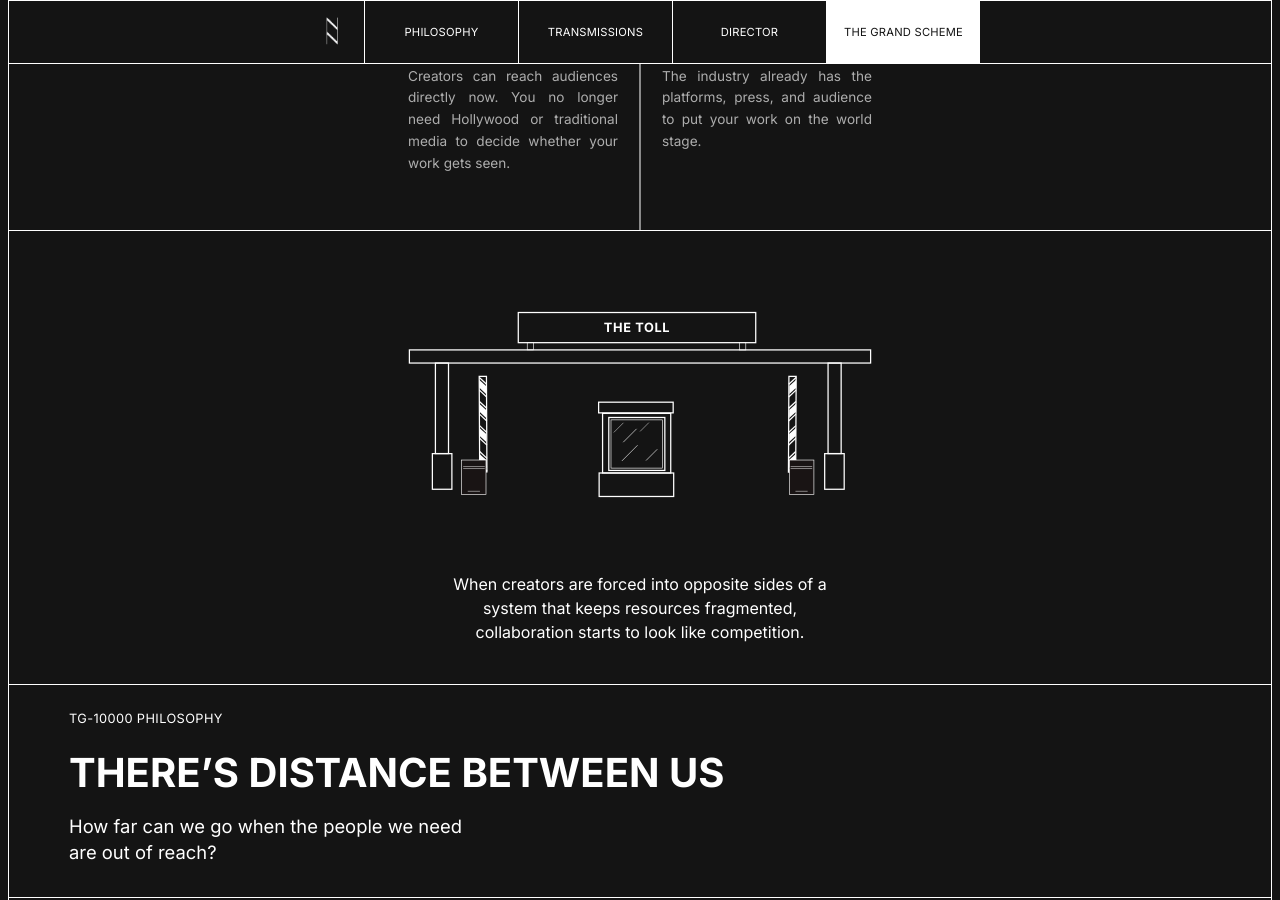
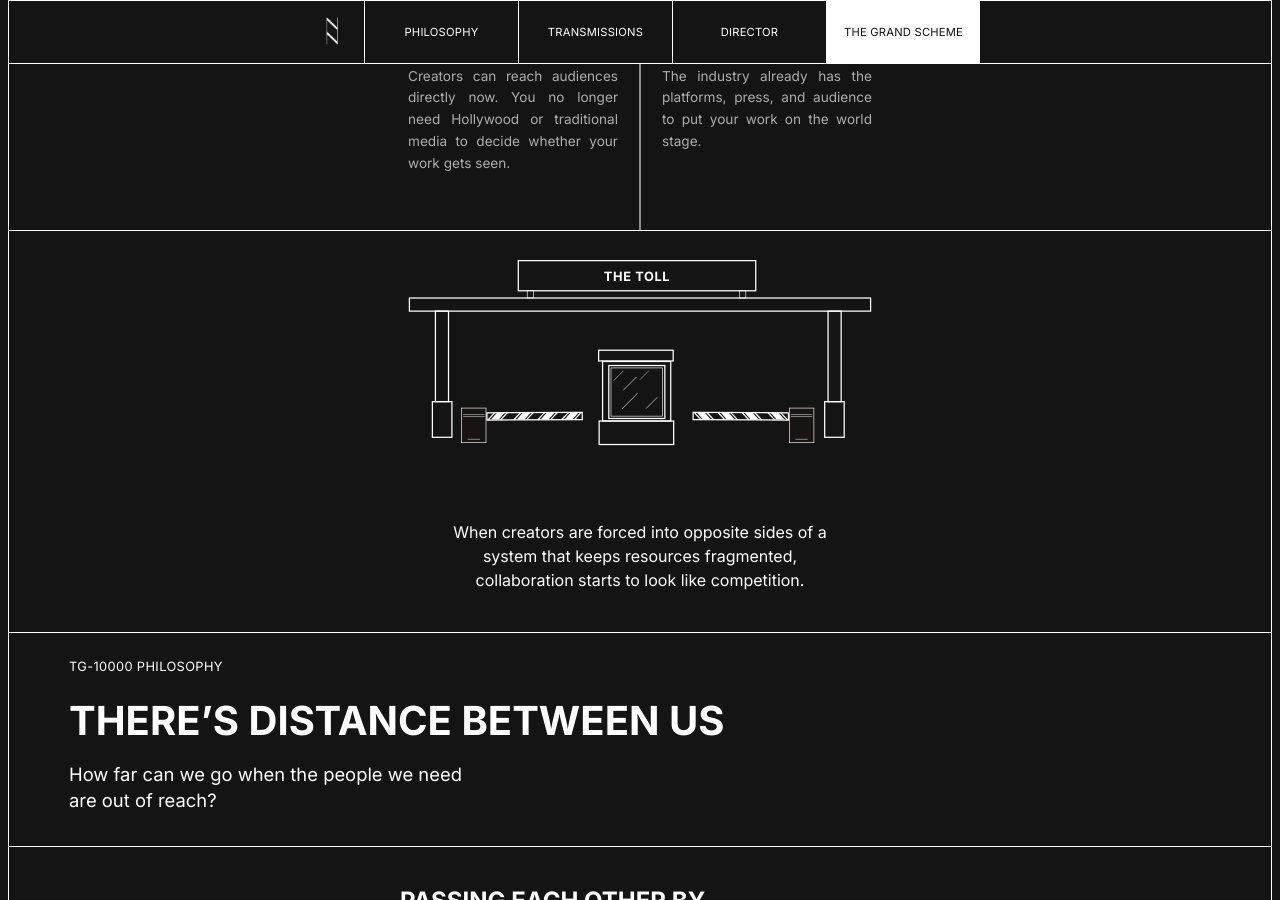
Before and after one commit to laindoe/ten-grand, a Jekyll site: the page built from index.html, in a window 1280 px wide and 900 px high, scrolled down 2285 px. Built offline with Jekyll 4.4.1, drawn with Linux system fonts in a browser that asks for light colours.

Commit message:
Match the toll section's top gap to the 29px below its paragraph (#205)
The gap above the drawing was 62px at 320 and 81px at 768, against a
constant 29px from the paragraph down to the next divider. Padding
alone could not close it: 13.4% of that gap was dead space inside
toll-gate.svg, which at desktop came to 40px on its own -- more than
the 29px target -- and grew with the image.

Cropping the viewBox's top to the drawing removes that share, leaving
padding-top as the whole gap, so 29px is exact at every width instead
of at one. Safe for the gate animation: the arms rotate about y=320
and top out at y=167.9, well below the drawing's own top edge.

Only the top is cropped, so the space between the drawing and the
paragraph is unchanged.

The label rect is recomputed against the new viewBox origin and height
(top 15.55% -> 0.28%, bottom 73.16% -> 86.39%) and the img's height
attribute follows the crop, 426 -> 360.

Note .engine__footer carries the same padding declaration as
.dilemma__toll, so the replacement is scoped to the rule; its 40px is
verified unchanged.

Verified from rendered pixels at 320/360/375/393/430/600/768/1024/
1280/1600: 29px from the divider to the drawing's first ink row and
29px from the paragraph's last glyph row to the next divider, exactly
equal at every width. THE TOLL still inside the sign, its top rail
still 1.25px like the rail below it, no new overflow, no console
errors.


Claude-Session: https://claude.ai/code/session_017ynTvtGuh3qPdfkvciNjhT

Co-authored-by: Claude <noreply@anthropic.com>

```diff
--- a/css/style.css
+++ b/css/style.css
@@ -575,20 +575,21 @@ a {
 /* ---------- Shared toll ----------
    One toll for both routes — they converge here, not two separate
    lanes. Full-bleed, same technique as .dilemma__header. */
+/* padding-top matches the 29px the section leaves below the paragraph,
+   and is the whole gap now: toll-gate.svg's viewBox is cropped to the top
+   of the drawing, so no share of it scales with the image. */
 .dilemma__toll {
   width: calc(100% + 2 * var(--section-padding-x));
   margin: 0 calc(-1 * var(--section-padding-x));
-  padding: 40px var(--section-padding-x) 0;
+  padding: 29px var(--section-padding-x) 0;
   border-top: 1px solid var(--color-card-border);
   text-align: center;
 }
 
-/* toll-gate.svg's viewBox is cropped so it carries the same 13.4% of
-   dead space below the drawing as above it; that share scales with the
-   image, so this margin and .dilemma__toll's padding-top keep the two
-   gaps equal at every width. 34px not 40px because the paragraph adds
-   6px of half-leading above its first glyph where the border above is
-   a hard edge. */
+/* The drawing keeps 18% of dead space below it inside toll-gate.svg's
+   viewBox, so this margin is only part of the gap down to the
+   paragraph. 34px not 40px because the paragraph adds 6px of
+   half-leading above its first glyph. */
 .dilemma__toll-graphic-wrap {
   position: relative;
   width: 100%;
@@ -610,8 +611,8 @@ a {
   position: absolute;
   left: 24.64%;
   right: 25.89%;
-  top: 15.55%;
-  bottom: 73.16%;
+  top: 0.28%;
+  bottom: 86.39%;
   display: flex;
   align-items: center;
   justify-content: center;
--- a/index.html
+++ b/index.html
@@ -322,7 +322,7 @@
 
       <div class="dilemma__toll reveal">
         <div class="dilemma__toll-graphic-wrap">
-          <img class="dilemma__toll-graphic" src="assets/images/toll-gate.svg" alt="Toll booth gate arms raising and lowering in a continuous loop" width="767" height="426" />
+          <img class="dilemma__toll-graphic" src="assets/images/toll-gate.svg" alt="Toll booth gate arms raising and lowering in a continuous loop" width="767" height="360" />
           <p class="dilemma__toll-label">THE TOLL</p>
         </div>
         <p class="dilemma__footer">When creators are forced into opposite sides of a system that keeps resources fragmented, collaboration starts to look like competition.</p>
```
Also changed, not shown: assets/images/toll-gate.svg.
